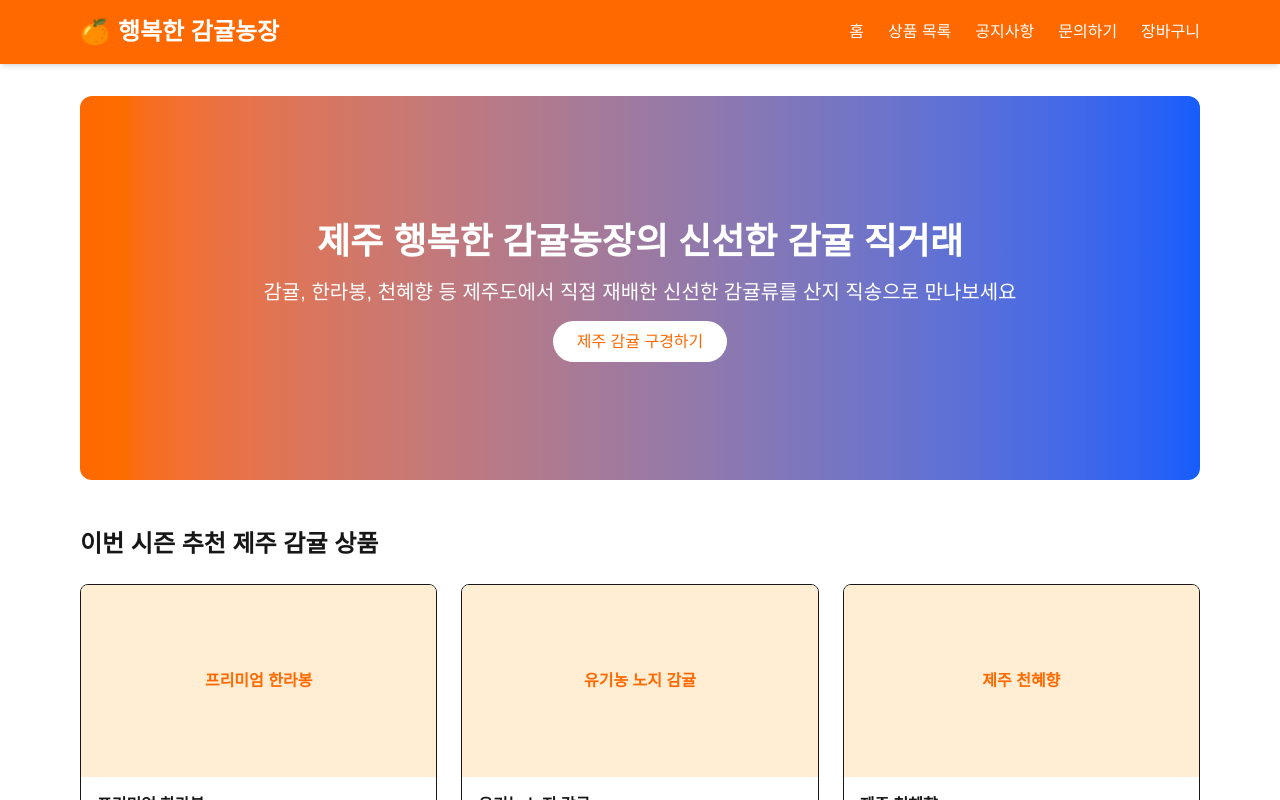
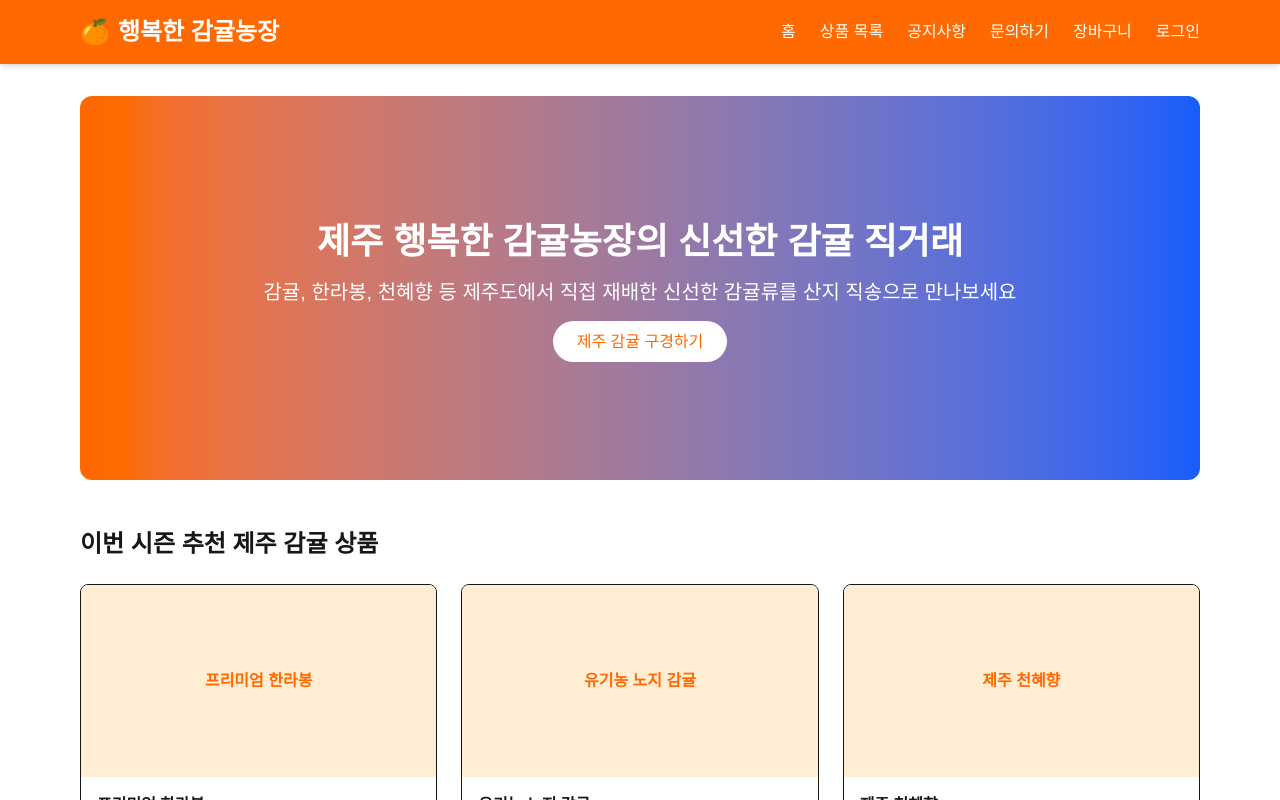
Before and after one commit to happy-yeachan/farm-page, a Next.js app: page / in a window 1280 px wide. Shown: the top 800 px of the page. Built offline with nearby package versions, Linux system fonts and the light colour scheme.

Commit message:
헤더에 로그인 링크 추가

```diff
--- a/src/app/components/Header.tsx
+++ b/src/app/components/Header.tsx
@@ -31,6 +31,7 @@ export default function Header() {
             <Link href="/notice" className="hover:underline">공지사항</Link>
             <Link href="/inquiry" className="hover:underline">문의하기</Link>
             <Link href="/cart" className="hover:underline">장바구니</Link>
+            <Link href="/login" className="hover:underline">로그인</Link>
           </div>
 
           {/* 모바일 메뉴 버튼 */}
@@ -73,6 +74,7 @@ export default function Header() {
             <Link href="/notice" className="hover:bg-orange-600 px-2 py-2 rounded">공지사항</Link>
             <Link href="/inquiry" className="hover:bg-orange-600 px-2 py-2 rounded">문의하기</Link>
             <Link href="/cart" className="hover:bg-orange-600 px-2 py-2 rounded">장바구니</Link>
+            <Link href="/login" className="hover:bg-orange-600 px-2 py-2 rounded">로그인</Link>
           </div>
         </div>
       </nav>
```
